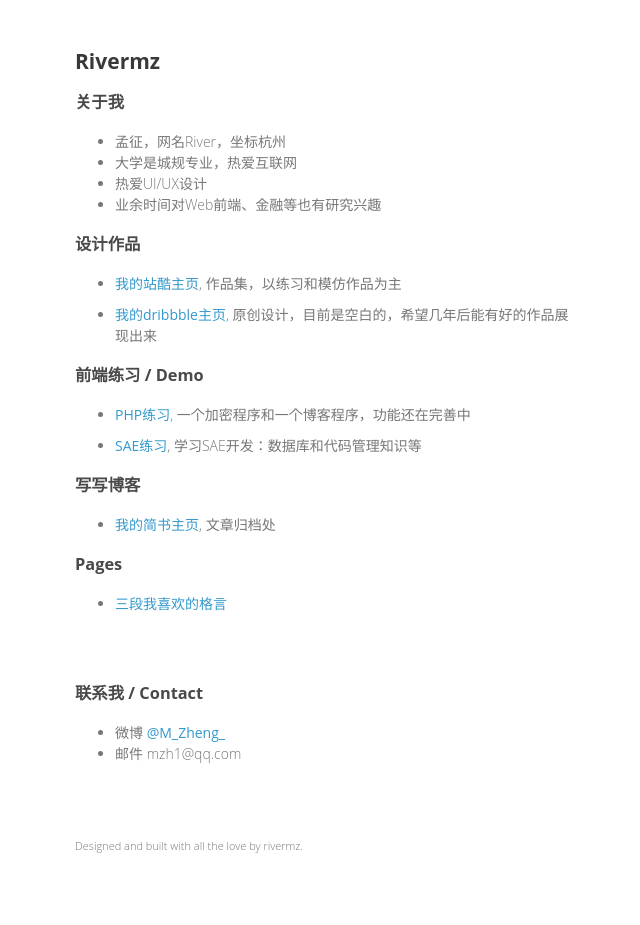
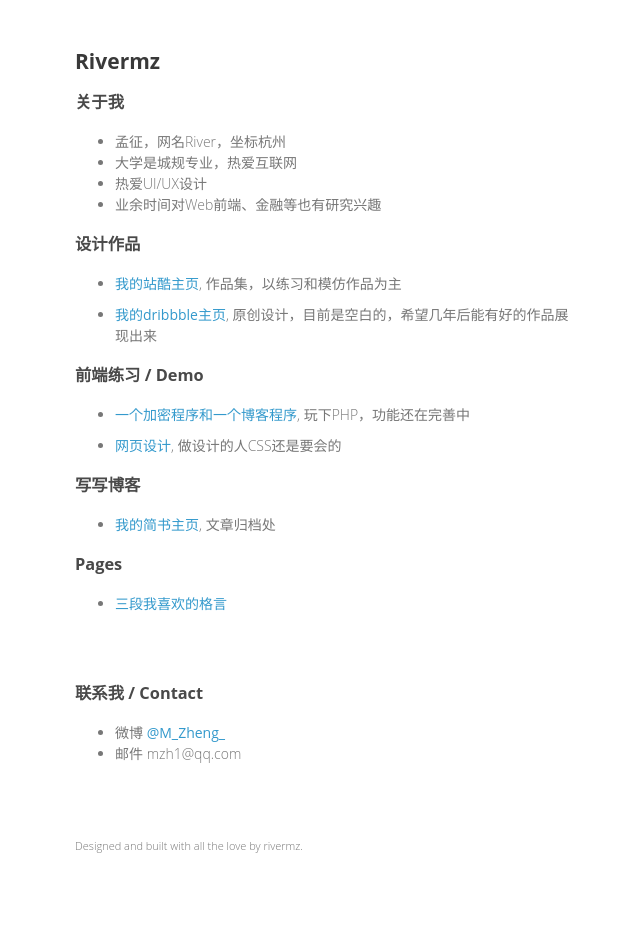
Before and after one commit to river0101/gitblog, a Jekyll site: the page index.html, which Jekyll copies as it is, in a window 1280 px wide. Shown: the whole page, without its empty margins (315-955 px from the left). Built offline with Jekyll 4.4.1, drawn with Linux system fonts in a browser that asks for light colours.

Commit message:
Update index.html

```diff
--- a/index.html
+++ b/index.html
@@ -29,8 +29,8 @@
 	 	</ul>
 
 	 	<h3>前端练习 / Demo</h3> <ul class="articleList">
-		 	<li><a href="http://mclub.qinco.me/river/" target="_blank">PHP练习</a>, 一个加密程序和一个博客程序，功能还在完善中</li>
-		 	<li><a href="http://mzh0202.applinzi.com/" target="_blank">SAE练习</a>, 学习SAE开发：数据库和代码管理知识等</li>
+		 	<li><a href="http://mclub.qinco.me/river/" target="_blank">一个加密程序和一个博客程序</a>, 玩下PHP，功能还在完善中</li>
+		 	<li><a href="http://mzh0202.applinzi.com/" target="_blank">网页设计</a>, 做设计的人CSS还是要会的</li>
 	 	</ul>
 
 	 	<h3>写写博客</h3> <ul class="articleList">
```
